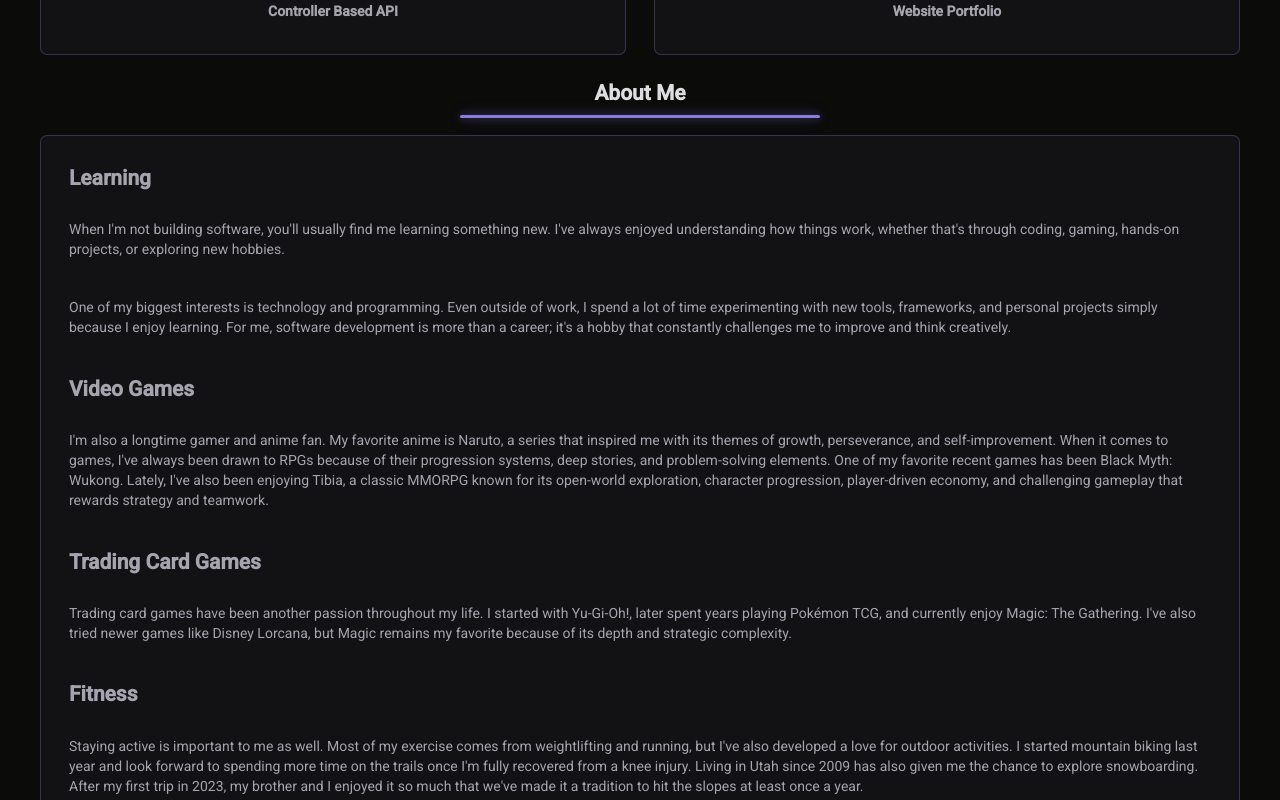
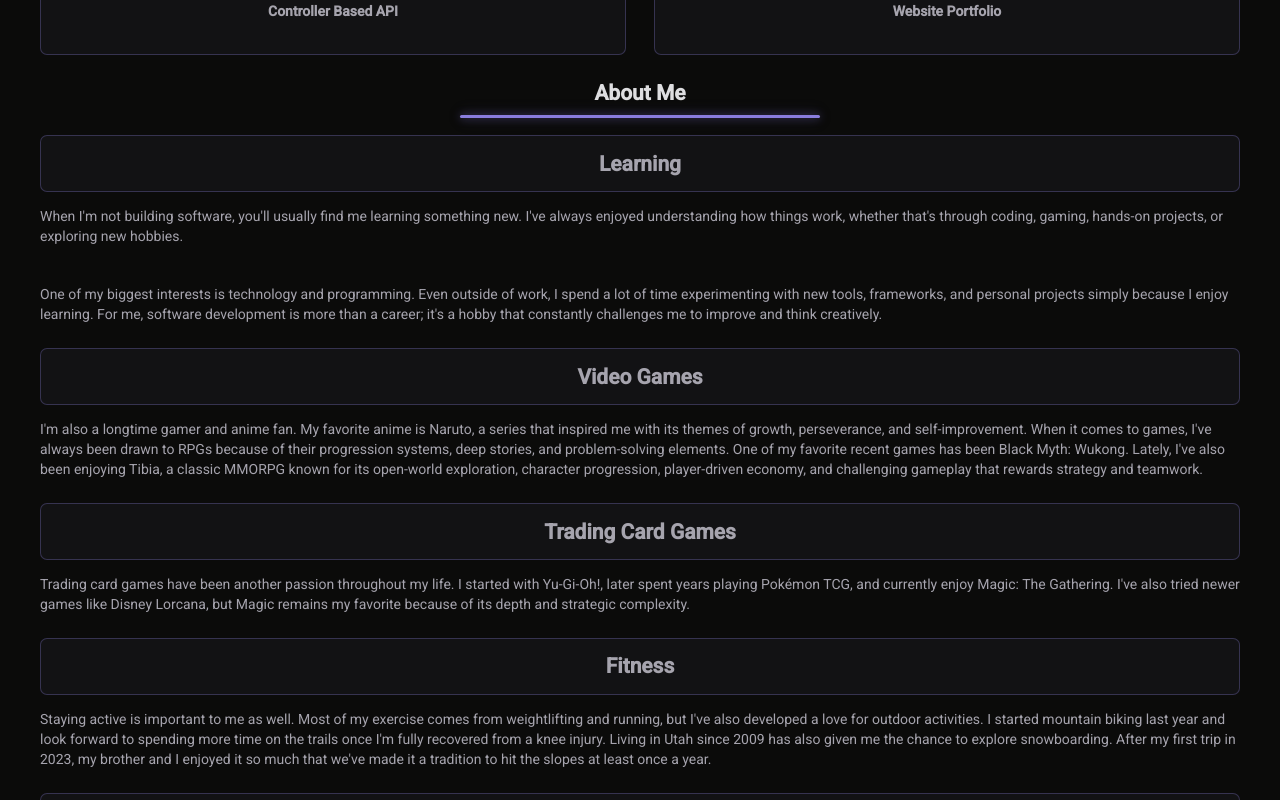
Before and after one commit to mcastre1/Portfolio, an Angular app: page / in a window 1280 px wide. Shown: the part 2660-3460 px from the top of the page. Built offline with nearby package versions, Linux system fonts and the light colour scheme.

Commit message:
Removed background from about container, instead added it to the headers.

```diff
--- a/src/app/components/about/about.css
+++ b/src/app/components/about/about.css
@@ -3,14 +3,18 @@
     flex: 1;
     flex-direction: column;
     height: auto;
-    background-color: rgba(52, 50, 61, 0.2);
-    border: 1px solid rgba(137, 125, 221, 0.3);
-    padding: 1em;
-    border-radius: .5em;
-    padding-left: 2em;
-    padding-right: 2em;
 }
 
 .about-container p {
   margin-bottom: 1.5rem;
 }
+
+.about-section-header {
+    display: flex;
+    width: 100%;
+    justify-content: center;
+    background-color: rgba(52, 50, 61, 0.2);
+    border: 1px solid rgba(137, 125, 221, 0.3);
+    border-radius: .5em;
+    height: auto;
+}
```
